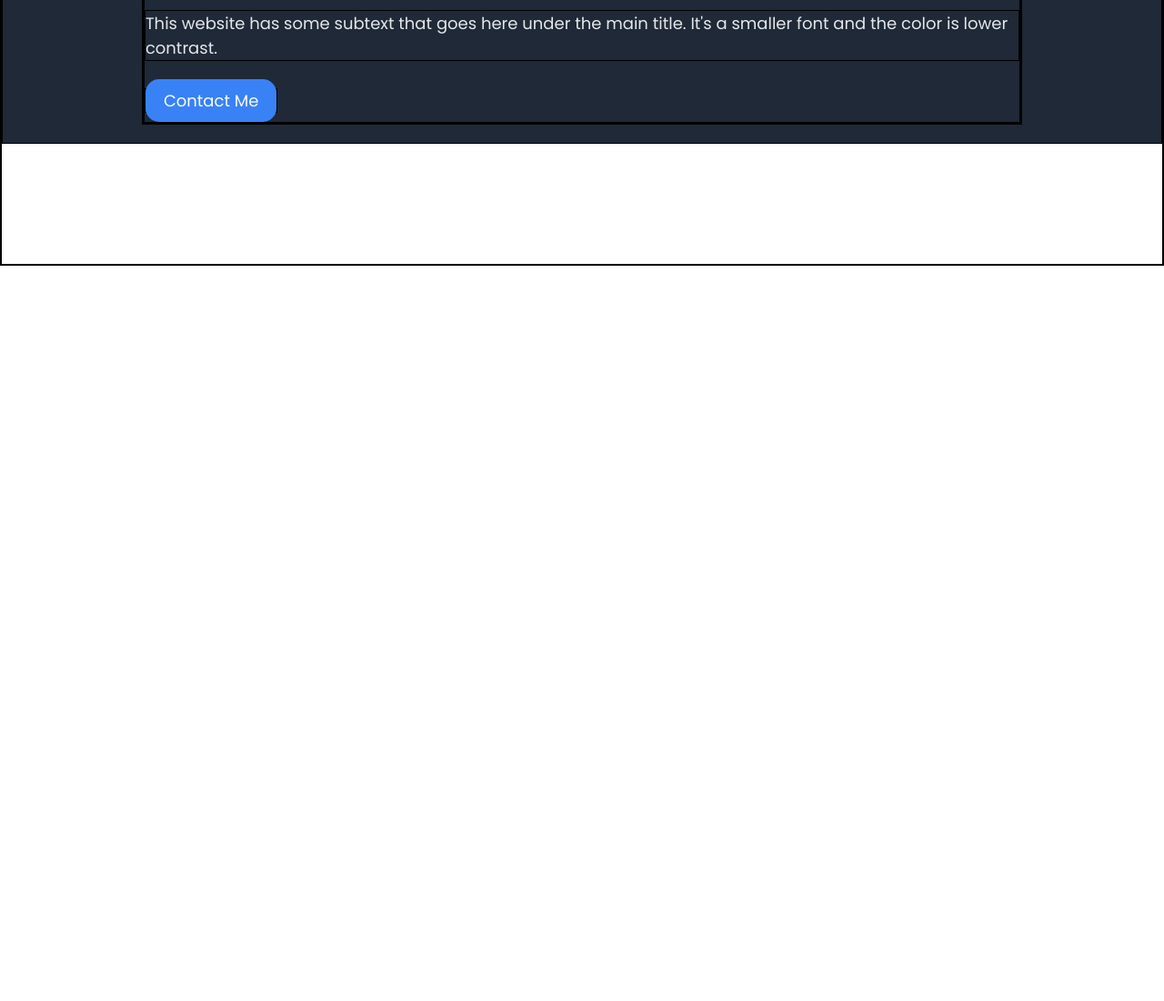
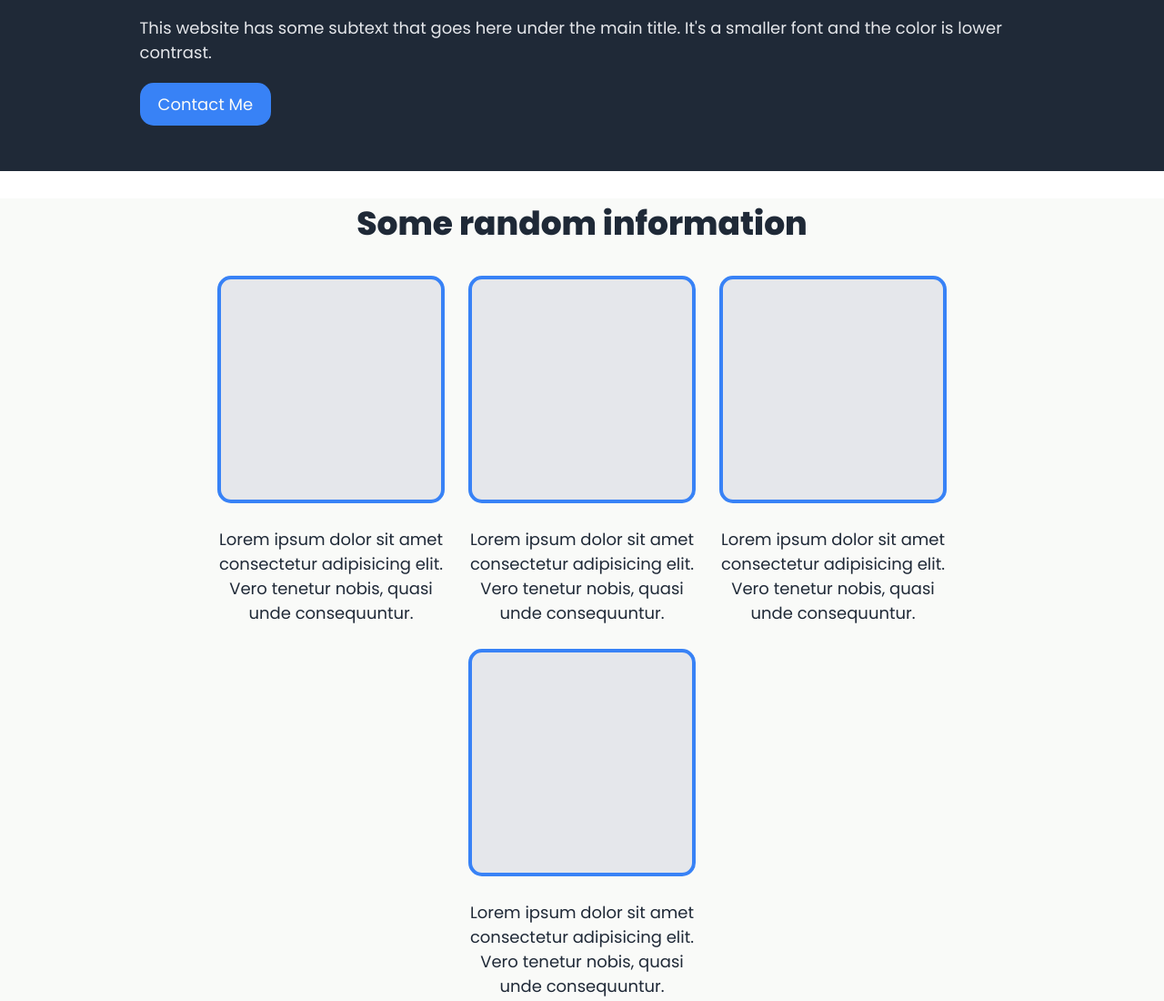
Before and after one commit to OcinS/nico-sison-portfolio, a plain HTML site: page index.html in a window 1280 px wide. Shown: the part 510-1610 px from the top of the page at 91% size. Before the commit the page ends 802 px from the top, so only its background shows below. Drawn offline with Linux system fonts and the light colour scheme.

Commit message:
Update html and css file
Structured the Main and edited the Project section

```diff
--- a/index.html
+++ b/index.html
@@ -16,7 +16,7 @@
                 <a class="logo" href="#">Nico Sison</a>
 
                 <ul>
-                    <li><a href="#">Projects</a></li>
+                    <li><a href="#projects">Projects</a></li>
                     <li><a href="#">Testimony</a></li>
                     <li><a href="#">Contact</a></li>
                 </ul>
@@ -44,5 +44,63 @@
 
     </header>
 
+    <main>
+
+        <section id="projects">
+
+            <div class="container">
+
+                <div class="section-title">
+
+                    <h2 class="title">Some random information</h2>
+
+                </div>
+
+                <div class="card-container">
+
+                    <div class="card">
+                        <div class="img-placeholder"></div>
+                        <p class="card-description">Lorem ipsum dolor sit amet consectetur adipisicing elit. Vero tenetur nobis, quasi unde consequuntur.</p>
+                    </div>
+
+                    <div class="card">
+                        <div class="img-placeholder"></div>
+                        <p class="card-description">Lorem ipsum dolor sit amet consectetur adipisicing elit. Vero tenetur nobis, quasi unde consequuntur.</p>
+                    </div>
+
+                    <div class="card">
+                        <div class="img-placeholder"></div>
+                        <p class="card-description">Lorem ipsum dolor sit amet consectetur adipisicing elit. Vero tenetur nobis, quasi unde consequuntur.</p>
+                    </div>
+
+                    <div class="card">
+                        <div class="img-placeholder"></div>
+                        <p class="card-description">Lorem ipsum dolor sit amet consectetur adipisicing elit. Vero tenetur nobis, quasi unde consequuntur.</p>
+                    </div>
+
+                </div>
+
+            </div>
+
+        </section>
+
+        <section id="testimony">
+
+            <div class="container">
+
+            </div>
+
+        </section>
+
+        <section id="contact">
+
+            <div class="container">
+
+            </div>
+
+        </section>
+
+    </main>
+
 </body>
 </html>
--- a/style.css
+++ b/style.css
@@ -23,19 +23,20 @@
     box-sizing: border-box;
     font-family: 'Poppins', sans-serif;
     font-size: 18px;
-    border: 1px solid black;
+    /* border: 1px solid black; */
     transition: all 0.5s ease;
 }
 
 body {
     height: 100vh;
-    overflow: hidden;
+    /* overflow: hidden; */
 }
 
 /* Header Styles */
 
 header {
     background-color: var(--dark-background-color);
+    padding-bottom: 30px;
 }
 
 .container {
@@ -62,7 +63,7 @@ nav {
     display: flex;
     justify-content: space-between;
     align-items: center;
-    padding: 20px 0;
+    padding: 30px 0;
 }
 
 nav ul {
@@ -127,3 +128,52 @@ div.hero {
     height: auto;
     margin-top: -120px;
 }
+
+/* Main Section Styles */
+
+/* Project - Main Section */
+
+#projects {
+    background-color: var(--main-text-color);
+}
+
+.section-title {
+    margin: 30px auto;
+}
+
+.section-title .title {
+    text-align: center;
+    font-size: 36px;
+    color: var(--dark-text-color);
+    font-weight: var(--extra-bold);
+}
+
+.card-container {
+    display: flex;
+    justify-content: center;
+    align-items: stretch;
+    gap: 26px;
+    flex-wrap: wrap;
+    padding-bottom: 30px;
+}
+
+.card-container .card {
+    flex-basis: 250px;
+    display: flex;
+    flex-direction: column;
+    align-items: center;
+    gap: 26px;
+}
+
+.card .img-placeholder {
+    width: 250px;
+    height: 250px;
+    background-color: var(--secondary-text-color);
+    border: 4px solid var(--brand-color);
+    border-radius: 15px;
+}
+
+.card .card-description {
+    text-align: center;
+    color: var(--dark-text-color);
+}
```
